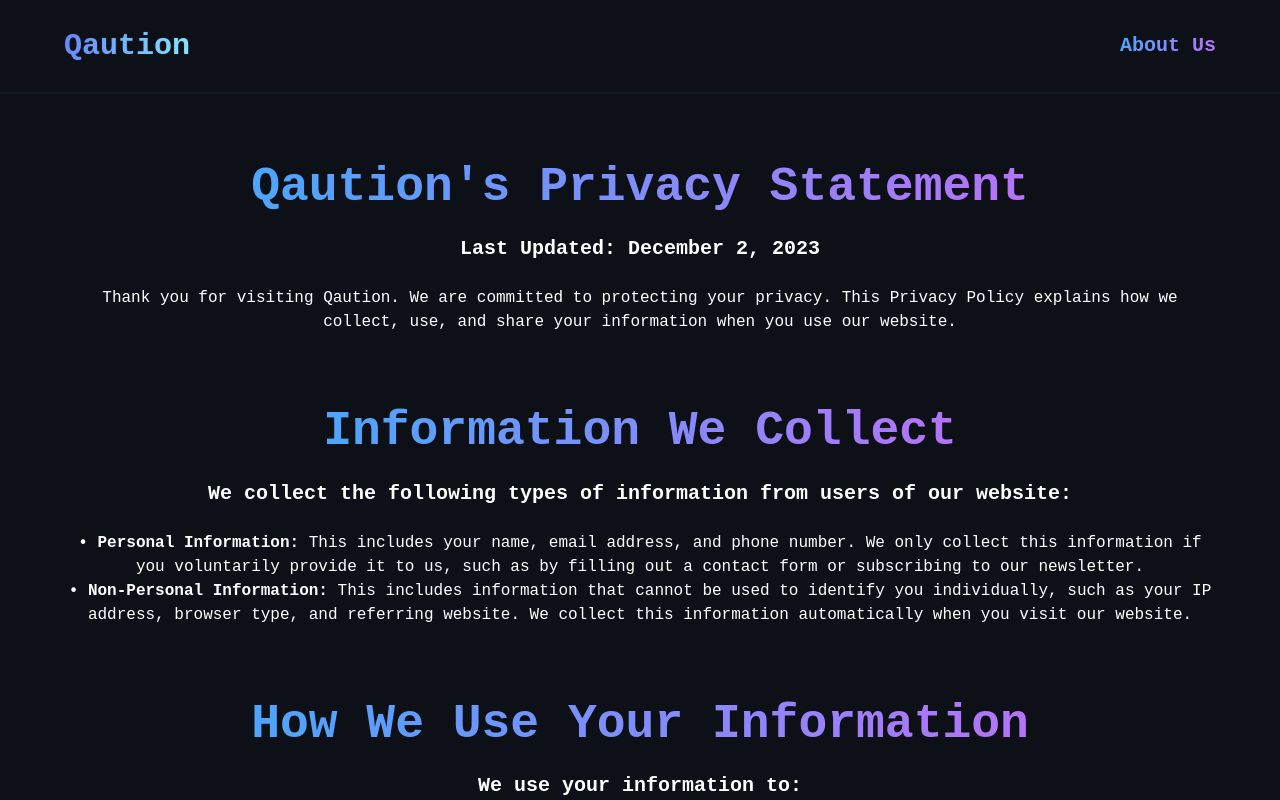
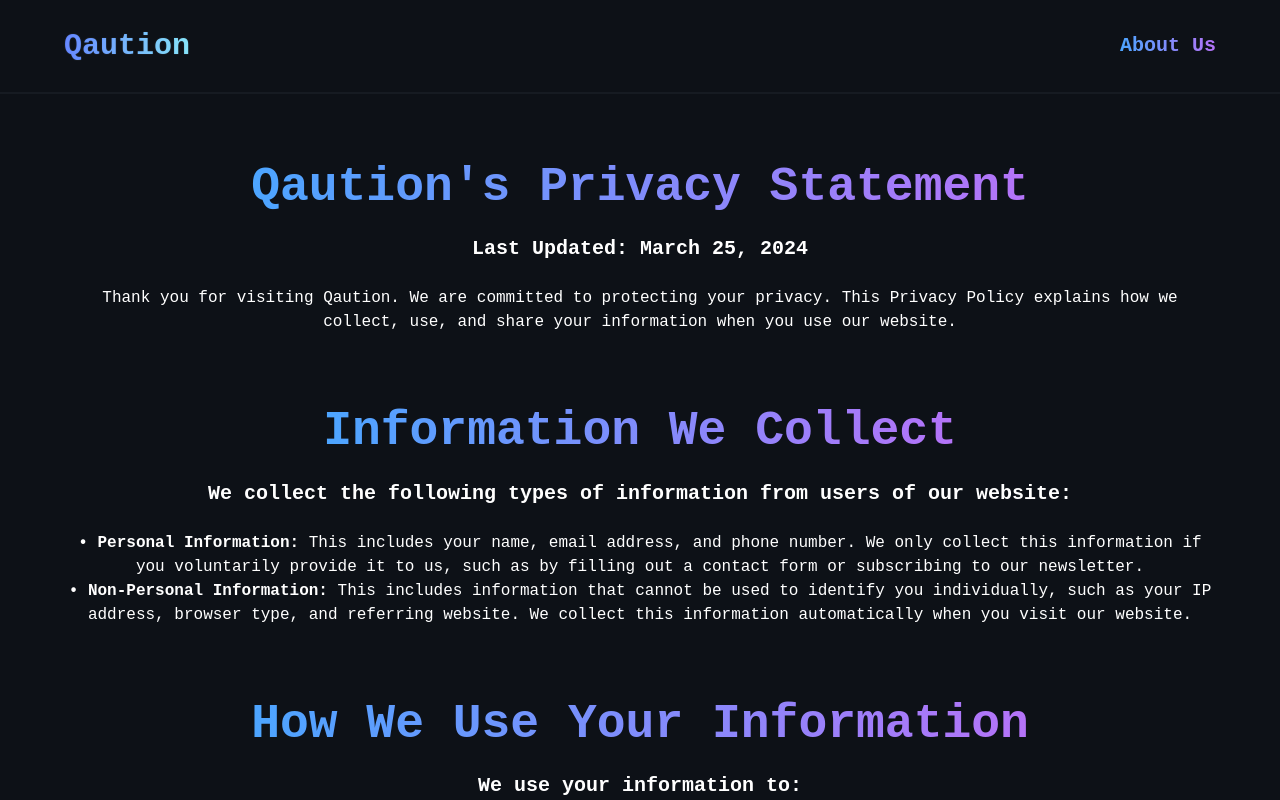
Before and after one commit to AryanNir/qaution, a Next.js app: page /privacypolicy in a window 1280 px wide. Shown: the top 800 px of the page. Built offline with nearby package versions, Linux system fonts and the light colour scheme.

Commit message:
updated pp

```diff
--- a/app/privacypolicy/page.tsx
+++ b/app/privacypolicy/page.tsx
@@ -9,7 +9,7 @@
           Qaution's Privacy Statement
           </h1>
           <h2 className="smXheading1 heading4 text-white font-bold text-center">
-          Last Updated: December 2, 2023
+          Last Updated: March 25, 2024
           </h2><br></br>
           <p className="text-white text-center">
             Thank you for visiting Qaution. We are committed to protecting your privacy. This Privacy Policy explains how we collect, use, and share your information when you use our website.
```
